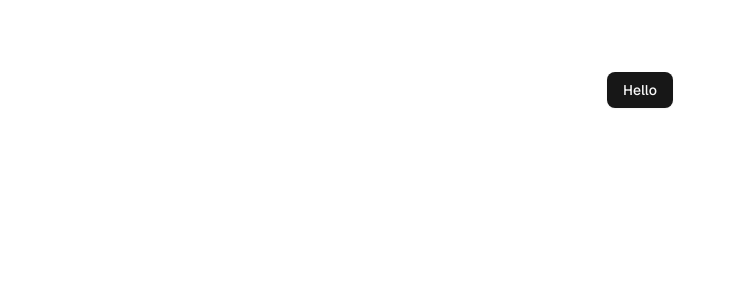
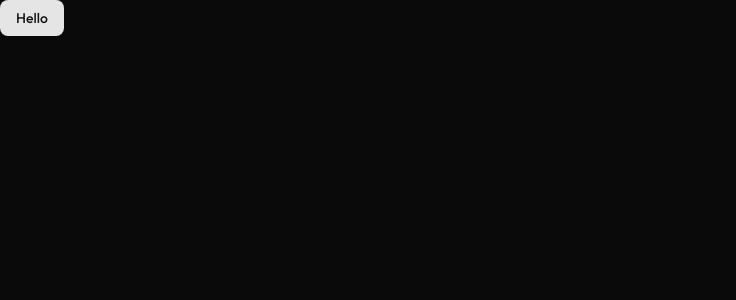
Before and after one commit to Saurabhbhatt023/AutoReel-AI, a Next.js app: page / in a window 1280 px wide. Shown: the top 300 px of the page, without its empty margins (0-736 px from the left). Built offline with nearby package versions, Linux system fonts and the light colour scheme.

Commit message:
adding and font

```diff
--- a/app/layout.js
+++ b/app/layout.js
@@ -1,28 +1,24 @@
-import { Geist, Geist_Mono } from "next/font/google";
+import { Geist, Geist_Mono , Outfit} from "next/font/google";
 import "./globals.css";
+import Provider from "./provider";
 
-const geistSans = Geist({
-  variable: "--font-geist-sans",
-  subsets: ["latin"],
-});
 
-const geistMono = Geist_Mono({
-  variable: "--font-geist-mono",
-  subsets: ["latin"],
-});
 
 export const metadata = {
   title: "Create Next App",
   description: "Generated by create next app",
 };
 
+const outfit = Outfit({subsets:['latin']})
 export default function RootLayout({ children }) {
   return (
-    <html lang="en">
+    <html lang="en" suppressHydrationWarning= {true}>
       <body
-        className={`${geistSans.variable} ${geistMono.variable} antialiased`}
+        className={outfit.className}
       >
+        <Provider>
         {children}
+        </Provider>
       </body>
     </html>
   );
--- a/app/page.js
+++ b/app/page.js
@@ -3,7 +3,7 @@ import Image from "next/image";
 
 export default function Home() {
   return (
-    <div className="grid grid-rows-[20px_1fr_20px] items-center justify-items-center min-h-screen p-8 pb-20 gap-16 sm:p-20 font-[family-name:var(--font-geist-sans)]">
+    <div >
        <Button>Hello</Button>
     </div>
   );
--- /dev/null
+++ b/app/provider.js
@@ -0,0 +1,19 @@
+import React from 'react'
+import { ThemeProvider as NextThemesProvider } from 'next-themes'
+const Provider = ({children}) => {
+  return (
+    <div>
+
+        <NextThemesProvider
+           attribute= "class"
+           defaultTheme='dark'
+           enableSystem
+           disableTransitionOnChange
+         >
+        {children}
+        </NextThemesProvider>
+    </div>
+  )
+}
+
+export default Provider
--- a/package.json
+++ b/package.json
@@ -14,6 +14,7 @@
     "clsx": "^2.1.1",
     "lucide-react": "^0.506.0",
     "next": "15.3.1",
+    "next-themes": "^0.4.6",
     "react": "^18.0.0",
     "react-dom": "^18.0.0",
     "tailwind-merge": "^3.2.0"
```
Also changed, not shown: 1 other file (tests, documents, lock files or other folders).
